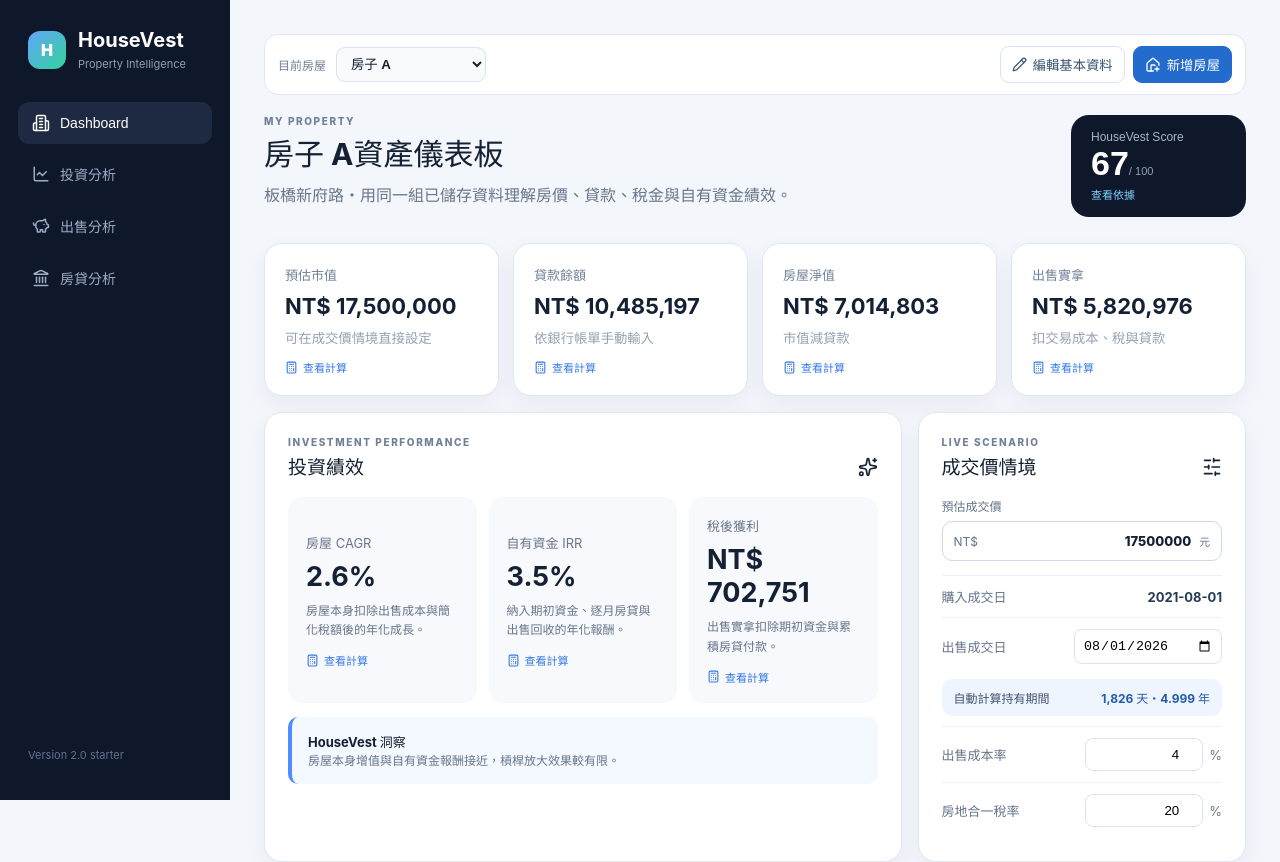
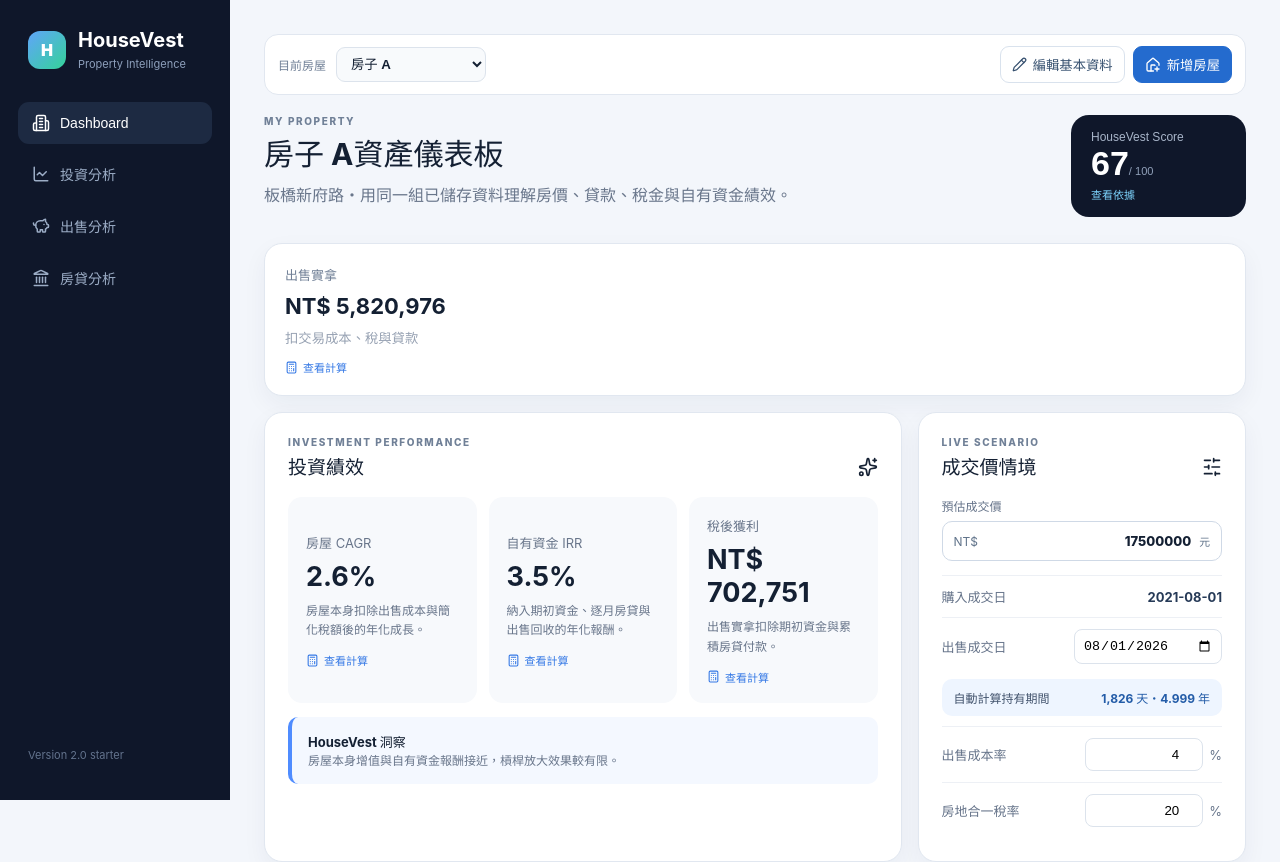
Before and after one commit to joycehakn/HouseVest, a React (Vite) app: page / in a window 1280 px wide. Shown: the top 862 px of the page. Built offline with nearby package versions, Linux system fonts and the light colour scheme.

Commit message:
refactor(dashboard): focus summary on sale proceeds

```diff
--- a/src/App.tsx
+++ b/src/App.tsx
@@ -294,9 +294,6 @@
       <header><div><p className="eyebrow">MY PROPERTY</p><h1>{activeProperty.name}資產儀表板</h1><p>{activeProperty.address || '尚未設定地址'}・用同一組已儲存資料理解房價、貸款、稅金與自有資金績效。</p></div><button className="score" onClick={() => setDetail(details.score)}><span>HouseVest Score</span><strong>{result.score}</strong><small>/ 100</small><em>查看依據</em></button></header>
 
       <section className="metrics">
-        <Card label="預估市值" value={nt(inputs.salePrice)} note="可在成交價情境直接設定" onClick={() => setDetail(details.marketValue)} />
-        <Card label="貸款餘額" value={nt(result.balance)} note="依銀行帳單手動輸入" onClick={() => setDetail(details.balance)} />
-        <Card label="房屋淨值" value={nt(result.equity)} note="市值減貸款" onClick={() => setDetail(details.equity)} />
         <Card label="出售實拿" value={nt(result.netCash)} note="扣交易成本、稅與貸款" onClick={() => setDetail(details.netCash)} />
       </section>
 
```
Also changed, not shown: src/styles.css.
